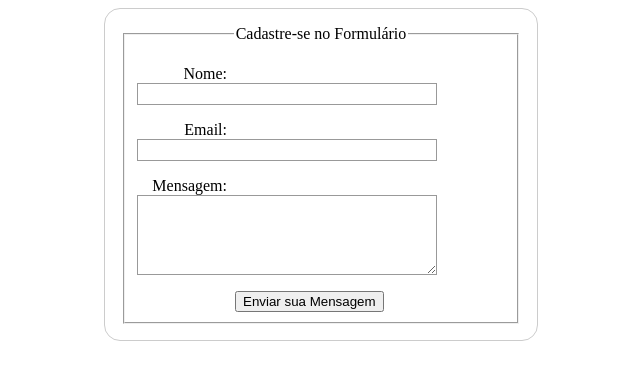
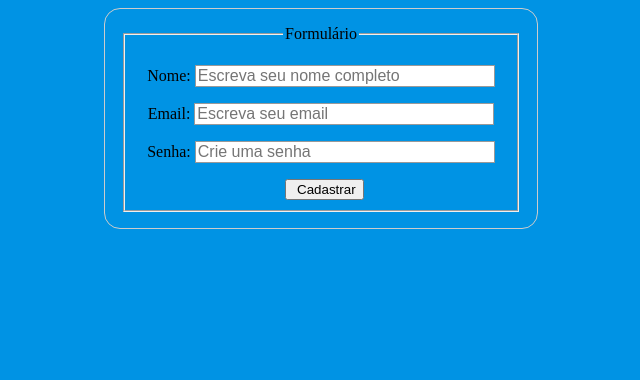
Before and after one commit to PericlesDev/Formulario, a plain HTML site: page index.html in a window 1280 px wide. Shown: the whole page, without its empty margins (319-959 px from the left). Drawn offline with Linux system fonts and the light colour scheme.

Commit message:
Formatações no CSS | alinhamentos,  performa & código limpo

```diff
--- a/index.html
+++ b/index.html
@@ -9,30 +9,36 @@
 </head>
 <body>
 
-<form action="#" method="post">
+<form action="#" method="POST">
+
 <fieldset>
-           <legend>Cadastre-se no Formulário</legend>
+
+                        <legend>Formulário</legend>
 
     <div>
-      <label for="nome">Nome:</label>
-      <input type="text" id="nome" name="usuario_nome" />
+    <label for="nome">Nome:</label>
+    <input type="text" id="nome" placeholder="Escreva seu nome completo" maxlength="2" size="200" />
     </div>
 
     <div>
-      <label for="email">Email:</label>
-      <input type="text" id="email" name="usuario_email" />
+    <label for="email">Email:</label>
+    <input type="text" id="email" placeholder="Escreva seu email" />
     </div>
 
     <div>
-      <label for="msg">Mensagem:</label>
-      <textarea id="msg" name="usuario_msg"></textarea>
+    <label for="password">Senha:</label>
+    <input type="password" id="password" placeholder="Crie uma senha" required />
     </div>
 
     <div class="button">
-      <button type="submit">Enviar sua Mensagem</button>
+    <button id="button" type="submit">Cadastrar</button>
     </div>
+
+
 </fieldset>
+
 </form>
+
 
 </body>
 </html>
--- a/style.css
+++ b/style.css
@@ -1,3 +1,7 @@
+body {
+    background-color: #0093e4;;
+}
+
 legend {
     text-align: center;
 }
@@ -6,6 +10,8 @@ form {
     /* centralizador do formulário */
     margin: 0 auto;
     width: 400px;
+    align-items: center;
+    text-align: center;
 
     /* Para ver as bordas do formulário */
     padding: 1em;
@@ -13,21 +19,13 @@ form {
     border-radius: 1em;
 }
 
-form div { /* espaçamento de input(campo de texto) */
+form div { /* espaçamento de input pra input(campo de texto) */
     margin-top: 1em;
+
 }
 
-label {
-    /* Borda de alinhamento em volta do formulário */
-    display: inline-block;
-    width: 90px;
-    text-align: right;
-}
-
-input, textarea {
+input, textarea { /* Para dar o mesmo tamanho a todos os campo de texto */
     font: 1em sans-serif;
-
-    /* Para dar o mesmo tamanho a todos os campo de texto */
     width: 300px;
     -moz-box-sizing: border-box;
     box-sizing: border-box;
@@ -38,13 +36,18 @@ input:focus, textarea:focus { /* coloração envolto do input */
     border-color: #000;
 }
 
-textarea {
-    vertical-align: top;
-    height: 5em;
-    resize: vertical;
+#button {
+   padding-left: 10px;
+   margin-left: .5em;
+   align-items: center;
+   cursor: pointer;
 }
 
-.button {
-   padding-left: 90px;
-   margin-left: .5em;
+#button:hover {
+    color: #229A00;
 }
+
+genêro {
+    display: inline-block;
+    justify-content: space-between;
+}
```
